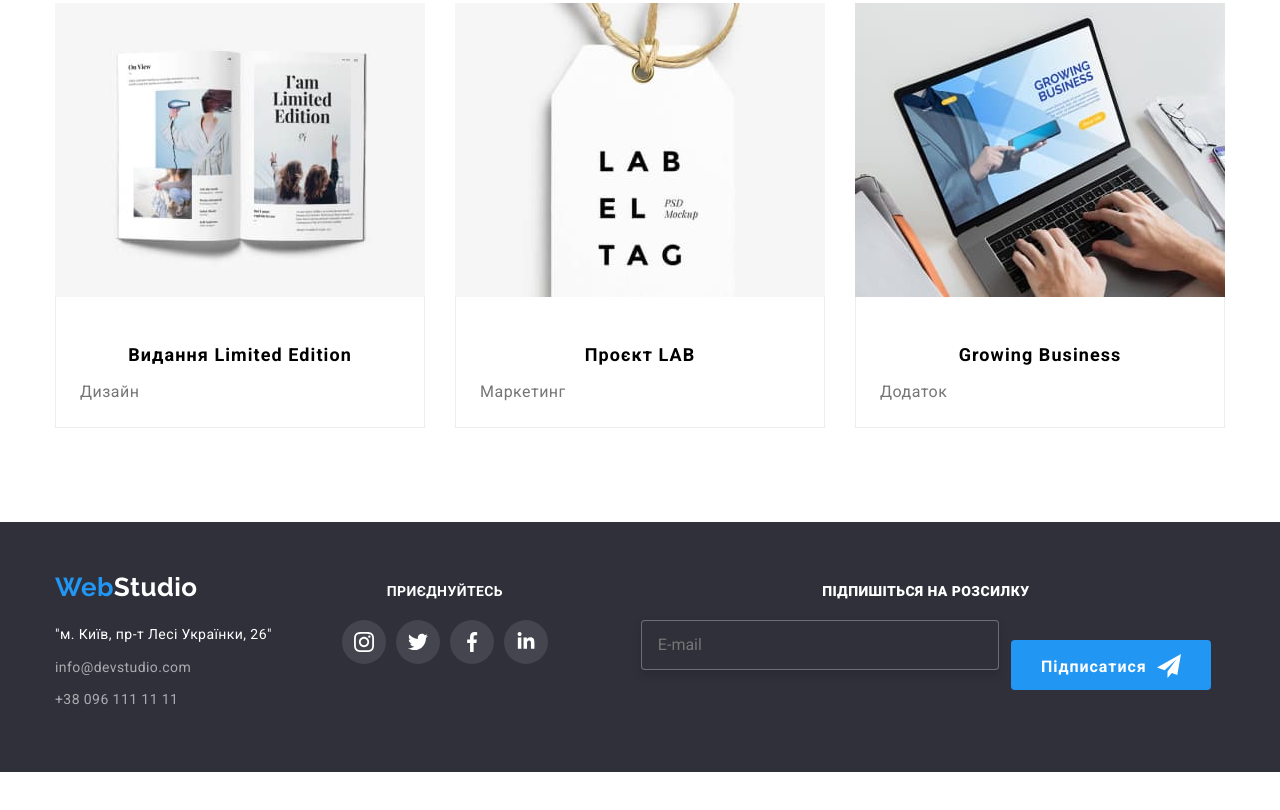
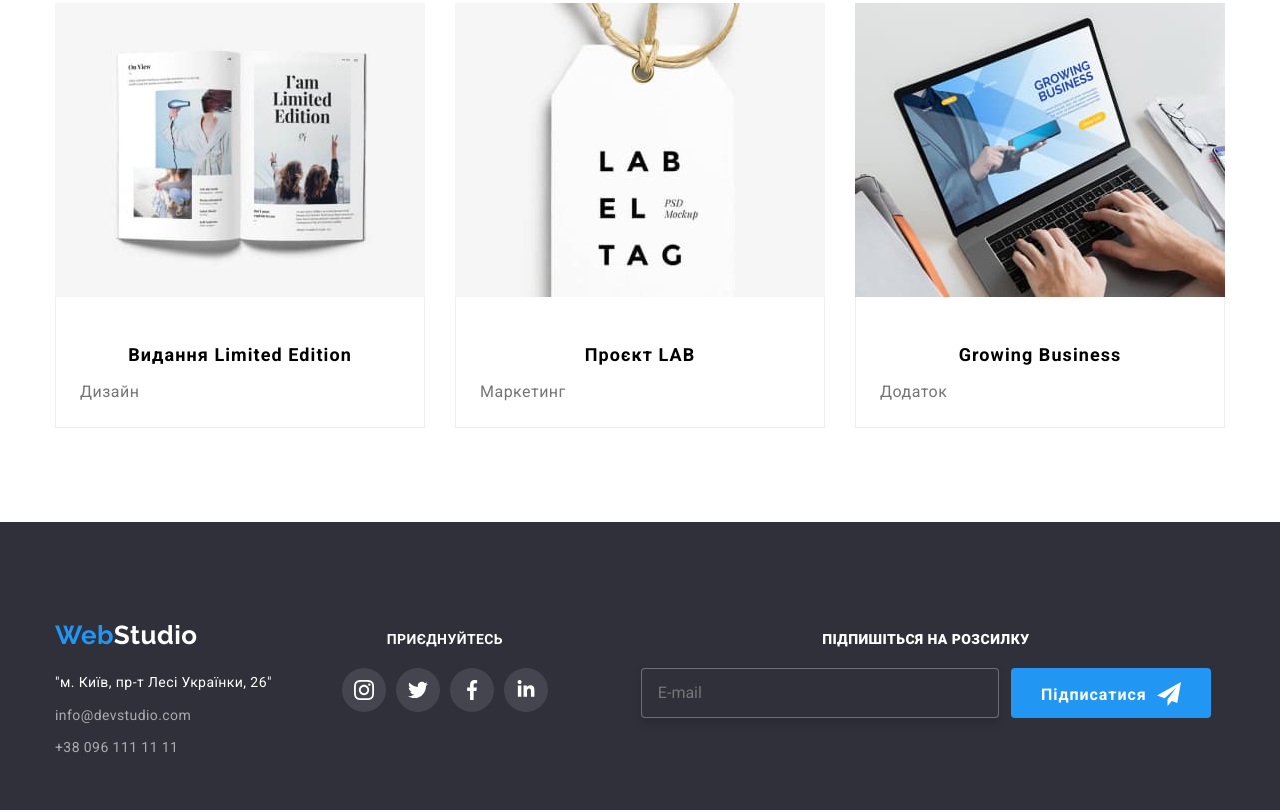
Before and after one commit to KutsaevPavlo/goit-markup-hw-08, a plain HTML site: page portfolio.html in a window 1280 px wide. Shown: the part 1186-1996 px from the top of the page. Before the commit the page ends 1958 px from the top, so only its background shows below. Drawn offline with nearby package versions, Linux system fonts and the light colour scheme.

Commit message:
update 480

```diff
--- a/sass/components/_logo.scss
+++ b/sass/components/_logo.scss
@@ -4,11 +4,15 @@
         color: #000000;
         // padding-top: 16px;
         // padding-bottom: 16px;
+        text-align: center;
+        display: block;
+
 
 
 
     &__blue {
         color: #2196F3;
+        text-align: center;
     }
 
     &,
@@ -61,6 +65,7 @@
 @media screen and (min-width: 1200px) {
 .logo {
     color: #000000;
+        text-align: left;
 
 
 
--- a/sass/layout/_footer-form.scss
+++ b/sass/layout/_footer-form.scss
@@ -140,7 +140,7 @@
         border: 2px;
         color: #FFFFFF;
         cursor: pointer;
-
+        margin-top: 0px;
 
         padding: 12px 24px;
         margin-left: 12px;
--- a/sass/layout/_footer.scss
+++ b/sass/layout/_footer.scss
@@ -27,6 +27,7 @@
 
 .footer-nav .item+.item {
     margin-top: 9px;
+    text-align: center;
 }
 
 .footer-logo {
@@ -49,6 +50,8 @@
 
 .social-links-footer {
     // margin-left: 70px;
+    margin-top: 60px;
+    margin-bottom: 60px;
 }
 
 
@@ -98,6 +101,7 @@
 
 .footer-nav .item +.item{
     margin-top: 9px;
+    text-align: left;
 }
 
 .footer-logo{
```
Also changed, not shown: css/main.css, css/main.min.css, 2 other files.
